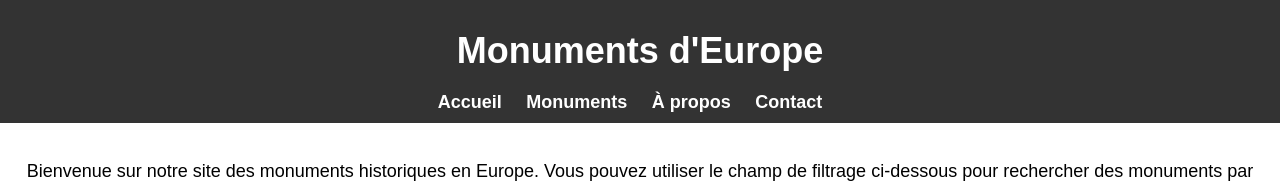
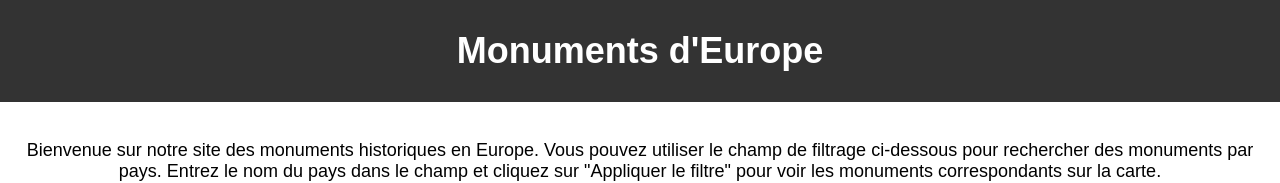
Before and after one commit to cyrilanthea/SI_Web_projet_SYED_et_CYRIL, a plain HTML site: page index.html in a window 1280 px wide. Shown: the top 183 px of the page. Drawn offline with nearby package versions, Linux system fonts and the light colour scheme; no server answers.

Commit message:
delete menu

```diff
--- a/index.html
+++ b/index.html
@@ -10,14 +10,14 @@
 <body>
 <header>
     <h1>Monuments d'Europe</h1>
-    <nav>
+    <!--nav>
         <ul>
             <li><a href="#">Accueil</a></li>
             <li><a href="#">Monuments</a></li>
             <li><a href="#">À propos</a></li>
             <li><a href="#">Contact</a></li>
         </ul>
-    </nav>
+    </nav-->
 </header>
 <section id="main">
     <p class="description">Bienvenue sur notre site des monuments historiques en Europe. Vous pouvez utiliser le champ de filtrage ci-dessous pour rechercher des monuments par pays. Entrez le nom du pays dans le champ et cliquez sur "Appliquer le filtre" pour voir les monuments correspondants sur la carte.</p>
--- a/styles.css
+++ b/styles.css
@@ -17,7 +17,7 @@ h1 {
     text-align: center;
 }
 
-nav {
+/*nav {
     display: flex;
     justify-content: center;
 }
@@ -39,7 +39,7 @@ a {
     font-weight: bold;
     font-size: 18px;
 }
-
+*/
 #main {
     flex: 1;
     display: flex;
```
